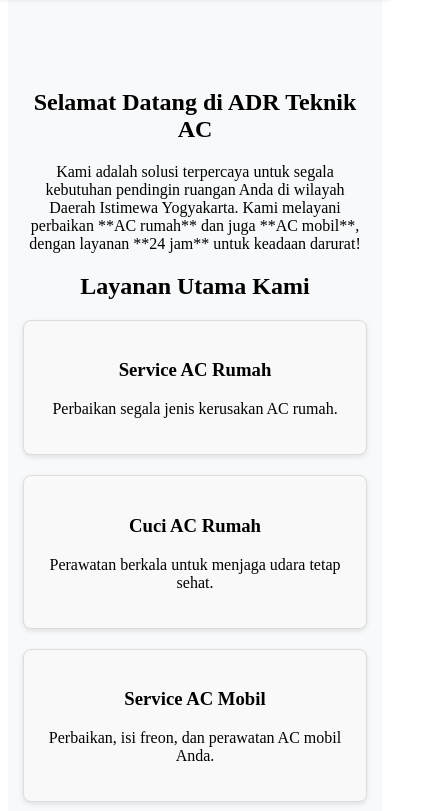
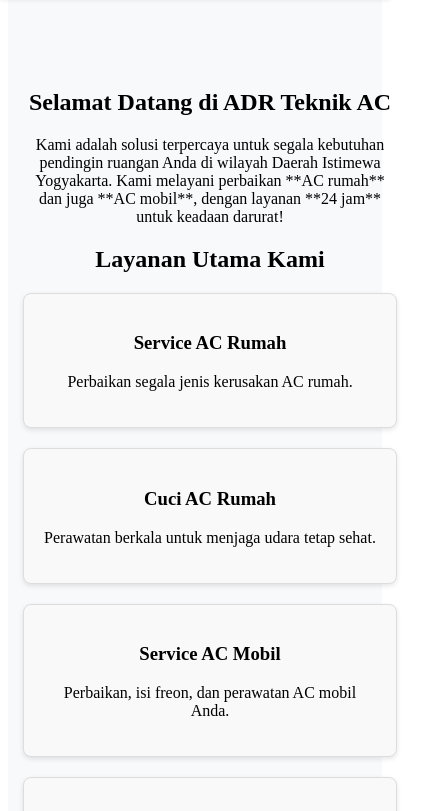
Before and after one commit to joanalif1122/ADR-Teknik, a plain HTML site: page index.html in a window 390 px wide. Shown: the part 233-1044 px from the top of the page, 437 px wide, since content can reach past the window. Drawn offline with Linux system fonts and the light colour scheme; a web font is replaced by a local one.

Commit message:
Fix: Memperbaiki layout mobile agar full screen

```diff
--- a/style.css
+++ b/style.css
@@ -38,6 +38,13 @@
 
 button:hover, .back-button:hover {
     background-color: #45a049;
+}
+
+.container {
+  width: 100%; /* Gunakan lebar penuh yang tersedia */
+  max-width: 1000px; /* Batasi lebar maksimum hanya di layar besar */
+  margin: auto;
+  padding: 0 15px; /* Tambahkan sedikit padding agar konten tidak menempel di tepi layar ponsel */
 }
 
 
```
